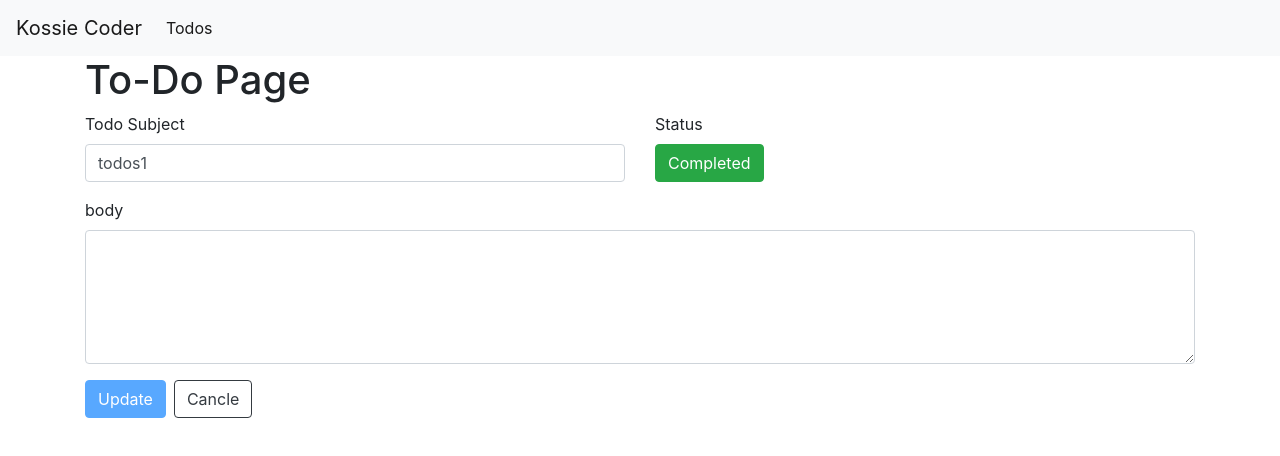
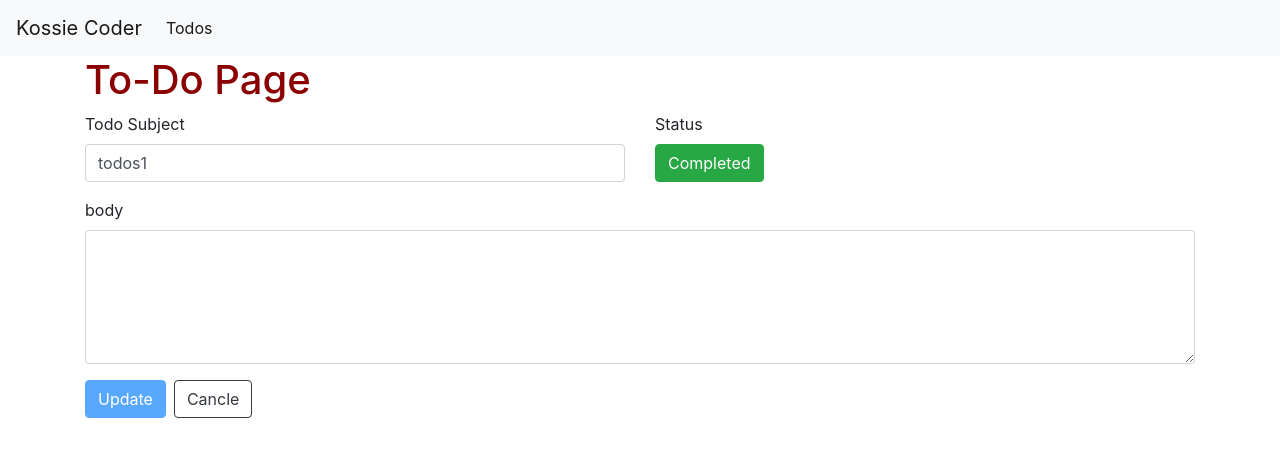
Before and after one commit to sujinJG/vue-study, a Vue app: page /todos/1 in a window 1280 px wide. Shown: the top 456 px of the page. Built offline with nearby package versions, Linux system fonts and the light colour scheme; data requests are answered from the project's data file.

Commit message:
61 scoped style

```diff
--- a/src/components/TodoForm.vue
+++ b/src/components/TodoForm.vue
@@ -7,7 +7,7 @@
                 <div class="form-group">
                     <label> Todo Subject</label>
                     <input v-model="todo.subject" type="text" class="form-control" />
-                    <div v-if="subjectErr" style="color:red">{{subjectErr}}</div>
+                    <div v-if="subjectErr" class="text-red">{{subjectErr}}</div>
                 </div>
             </div>
             <div v-if="editing" class="col-6">
@@ -159,6 +159,14 @@ export default {
 };
 </script>
 
+<style scoped>
+    .text-red{
+        color:red;
+    }
+</style>
+
 <style>
-
+    .text-red-all{
+        color:darkred;
+    }
 </style>
--- a/src/pages/todos/_id.vue
+++ b/src/pages/todos/_id.vue
@@ -1,5 +1,5 @@
 <template>
-    <h1>To-Do Page</h1>
+    <h1 class="text-red-all">To-Do Page</h1>
     <TodoForm :editing="true"/>
 </template>
 
```
